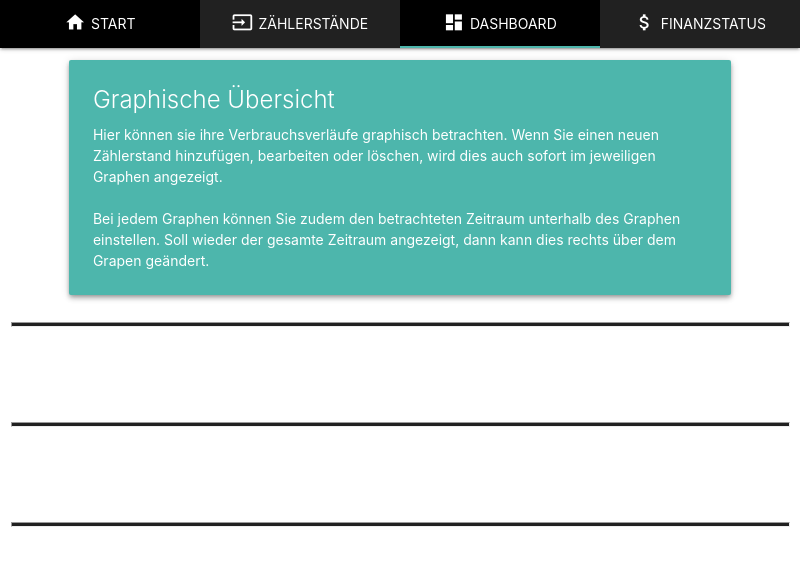
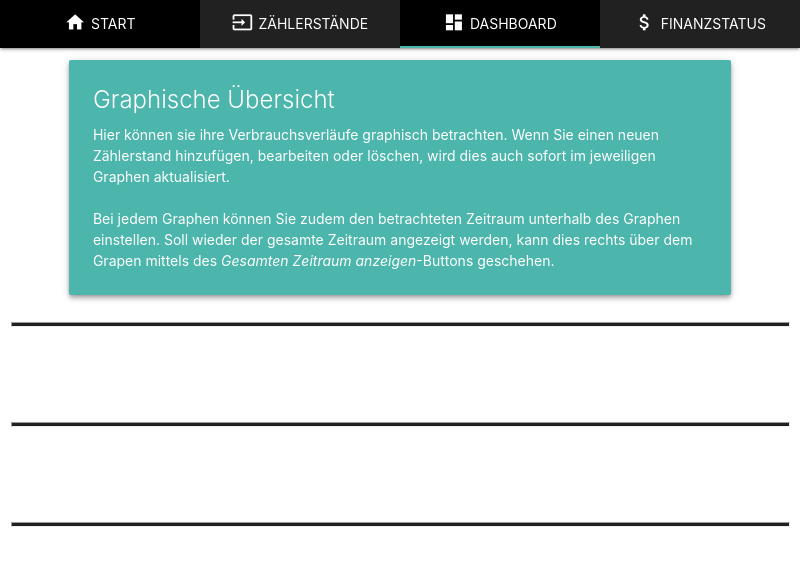
Before and after one commit to ichrist97/dhbw_electron_project, an Electron app: page src/html/index.html in a window 800 px wide. Both pictures are taken after a click on the element 400 px from the left and 24 px from the top of the page. Drawn offline with nearby package versions, Linux system fonts and the light colour scheme; no server answers.

Commit message:
Fixed text error in dashboard card

```diff
--- a/src/html/index.html
+++ b/src/html/index.html
@@ -282,9 +282,10 @@
                         <p>Hier können sie ihre Verbrauchsverläufe graphisch betrachten. Wenn Sie
                             einen neuen
                             Zählerstand hinzufügen, bearbeiten oder löschen, wird dies auch sofort im jeweiligen
-                            Graphen angezeigt.<br><br>Bei jedem Graphen können Sie zudem den betrachteten Zeitraum
-                            unterhalb des Graphen einstellen. Soll wieder der gesamte Zeitraum angezeigt, dann kann
-                            dies rechts über dem Grapen geändert.</p>
+                            Graphen aktualisiert.<br><br>Bei jedem Graphen können Sie zudem den betrachteten Zeitraum
+                            unterhalb des Graphen einstellen. Soll wieder der gesamte Zeitraum angezeigt werden, kann
+                            dies rechts über dem Grapen mittels des <i>Gesamten Zeitraum anzeigen</i>-Buttons
+                            geschehen.</p>
                     </div>
                 </div>
             </div>
```
